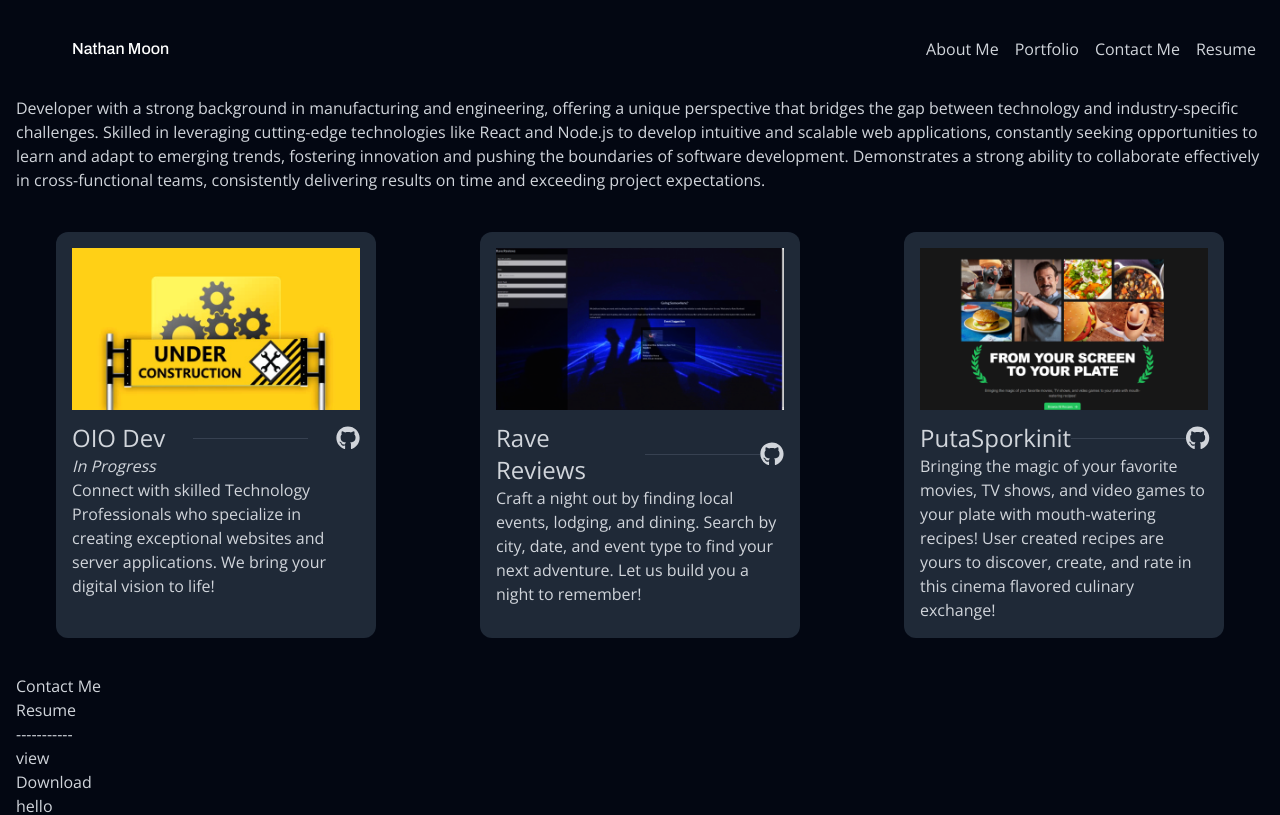
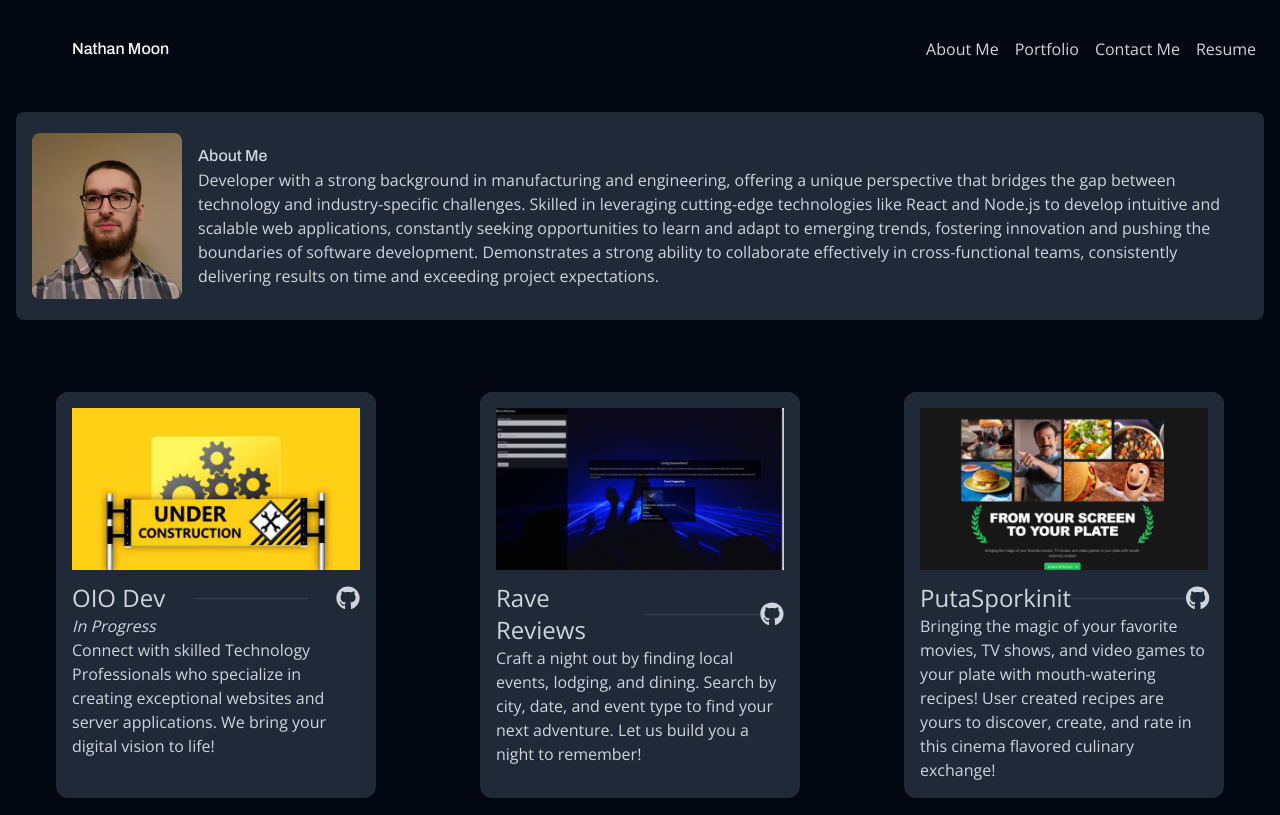
Before and after one commit to Cyanasaurusrex/Nathan_Moon_Portfolio, a Next.js app: page / in a window 1280 px wide. Shown: the top 815 px of the page. Built offline with nearby package versions, Linux system fonts and the light colour scheme; no server answers.

Commit message:
Updated About Me section

```diff
--- a/src/components/AboutMe.js
+++ b/src/components/AboutMe.js
@@ -1,6 +1,21 @@
 "use Client";
+import Image from "next/image";
 
 export default function AboutMe() {
-  return( <p>Developer with a strong background in manufacturing and engineering, offering a unique perspective that bridges the gap between technology and industry-specific challenges. Skilled in leveraging cutting-edge technologies like React and Node.js to develop intuitive and scalable web applications, constantly seeking opportunities to learn and adapt to emerging trends, fostering innovation and pushing the boundaries of software development. Demonstrates a strong ability to collaborate effectively in cross-functional teams, consistently delivering results on time and exceeding project expectations.
-    </p>)
+  return(
+    <div className="flex flex-col sm:flex-row m-4 mb-8 mx-auto max-w-[1400px] bg-brand-secondary p-4 rounded-lg hover:bg-brand-teriary">
+      <div className="mx-auto my-auto flex-shrink-0">
+      <Image
+        className="sm:h-auto rounded-lg"
+        src="/images/headshot.png"
+        width={150}
+        height={150}
+        />
+      </div>
+        <div className="m-4">
+          <h1>About Me</h1>
+          <p>Developer with a strong background in manufacturing and engineering, offering a unique perspective that bridges the gap between technology and industry-specific challenges. Skilled in leveraging cutting-edge technologies like React and Node.js to develop intuitive and scalable web applications, constantly seeking opportunities to learn and adapt to emerging trends, fostering innovation and pushing the boundaries of software development. Demonstrates a strong ability to collaborate effectively in cross-functional teams, consistently delivering results on time and exceeding project expectations.</p>
+        </div>
+    </div>
+    )
 }
```
Also changed, not shown: public/images/headshot.jpg (deleted), public/images/headshot.png (added).
